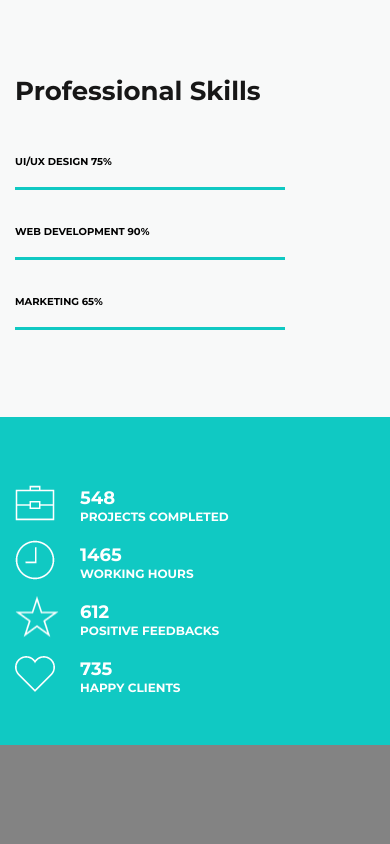
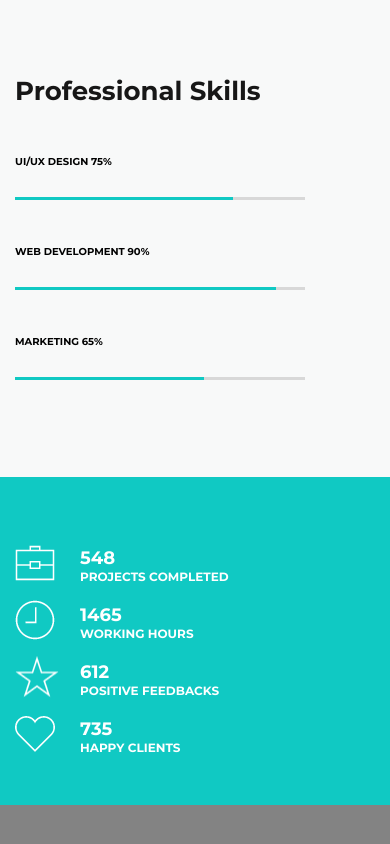
Before and after one commit to Andriy-FrfR/Piroll, a plain HTML site: page index.html in a window 390 px wide. Shown: the part 1014-1858 px from the top of the page. Drawn offline with Linux system fonts and the light colour scheme.

Commit message:
Added js for skills section's bars and turned header logo, work-footer, header-logo into a links

```diff
--- a/index.html
+++ b/index.html
@@ -11,9 +11,9 @@
     <div class="intro">
         <div class="container">
             <header class="header">
-                <div class="logo">
+                <a href="#" class="header-logo">
                     <img src="./images/intro/logo.png" alt="Lorem Ipsum">
-                </div>
+                </a>
                 <nav class="nav">
                     <a class="nav-item">home</a>
                     <a class="nav-item">about</a>
@@ -54,9 +54,21 @@
     <section class="skills">
         <div class="container">
             <h1 class="skills-title">Professional Skills</h1>
-            <div class="skills-item">UI/UX Design    <span class="skills-percents">75</span>%</div>
-            <div class="skills-item">web development    <span class="skills-percents">90</span>%</div>
-            <div class="skills-item">marketing    <span class="skills-percents">65</span>%</div>
+            <div class="skills-item">
+                UI/UX Design    <span class="skills-percents">75</span>%
+                <div class="percents-grey-bar"></div>
+                <div class="percents-blue-bar"></div>
+            </div>
+            <div class="skills-item">
+                web development    <span class="skills-percents">90</span>%
+                <div class="percents-grey-bar"></div>
+                <div class="percents-blue-bar"></div>
+            </div>
+            <div class="skills-item">
+                marketing    <span class="skills-percents">65</span>%
+                <div class="percents-grey-bar"></div>
+                <div class="percents-blue-bar"></div>
+            </div>
         </div>
     </section>
     <section class="statistics">
@@ -130,7 +142,7 @@
             <img src="./images/work/work-8.png" alt="" class="work-item-img">
             <img src="./images/work/icon-1.png" alt="" class="work-item-icon">
         </div>
-        <div class="work-footer">load more work</div>
+        <a href="#" class="work-footer">load more work</a>
     </section>
     <section class="procces">
         <div class="container">
--- a/js/index.js
+++ b/js/index.js
@@ -32,14 +32,16 @@ function navItem(event) {
     navItemActive = target;
 }
 
-// let skillsItemsPercents = document.querySelectorAll('.skills-percents');
+function defineBlueBarWidth() {
+    let skillsItems = document.querySelectorAll('.skills-item');
 
-// function defineSkillsBeforeWidth() {
-//     for (let item of skillsItemsPercents) {
-//         let parent = item.closest('.skills-item');
+    for (let item of skillsItems) {
+        let blueBar = item.querySelector('.percents-blue-bar'),
+            greyBar = item.querySelector('.percents-grey-bar'),
+            percents = +item.querySelector('.skills-percents').innerHTML;
 
-//         (item) => alert(1);
-//     }
-// }
+        blueBar.style.width = greyBar.offsetWidth / 100 * percents + 'px';
+    }
+}
 
-// defineSkillsBeforeWidth();
+defineBlueBarWidth();
--- a/scss/index.scss
+++ b/scss/index.scss
@@ -61,6 +61,7 @@ body {
     width: 180px;
     height: 54px;
     background-color: #10c9c3;
+    cursor: pointer;
     text-transform: uppercase;
     text-decoration: none;
     text-align: center;
@@ -225,29 +226,28 @@ body {
         font-weight: 700;
         line-height: 30px;
         text-transform: uppercase;
+        padding: 0 0 20px 0;
         margin: 40px 0 0 0;
+    }
+}
 
-        &::before {
-            content: '';
-            display: block;
-            position: absolute;
-            top: 40px;
-            z-index: 30;
-            width: 336px;
-            height: 3px;
-            background-color: #10c9c3;
-        }
+.percents-grey-bar {
+    display: block;
+    height: 3px;
+    width: 500px;
+    position: absolute;
+    top: 100%;
+    z-index: 10;
+    background-color: #d8d8d8;
+}
 
-        &::after {
-            content: '';
-            display: block;
-            position: absolute;
-            top: 40px;
-            width: 500px;
-            height: 3px;
-            background-color: #d8d8d8;
-        }
-    }
+.percents-blue-bar {
+    display: block;
+    position: absolute;
+    top: 100%;
+    z-index: 30;
+    height: 3px;
+    background-color: #10c9c3;
 }
 
 /*Statistics*/
@@ -347,6 +347,7 @@ body {
         font-size: 12px;
         font-weight: 700;
         text-transform: uppercase;
+        text-decoration: none;
         text-align: center;
         padding: 45px 0 45px 0;
     }
@@ -662,10 +663,10 @@ body {
     .skills {
         padding: 130px 0 130px 0;
         margin: $indent-768px 0 0 0;
+    }
 
-        &-item::after {
-            width: 400px;
-        }
+    .percents-grey-bar {
+        width: 445px;
     }
 
     /*Statistics*/
@@ -791,15 +792,11 @@ body {
 
         &-item {
             font-size: 10px;
+        }
+    }
 
-            &::after {
-                width: 270px;
-            }
-
-            &::before {
-                width: 270px;
-            }
-        }
+    .percents-grey-bar {
+        width: 290px;
     }
 
     /*Statistics*/
```
Also changed, not shown: css/index.css.
